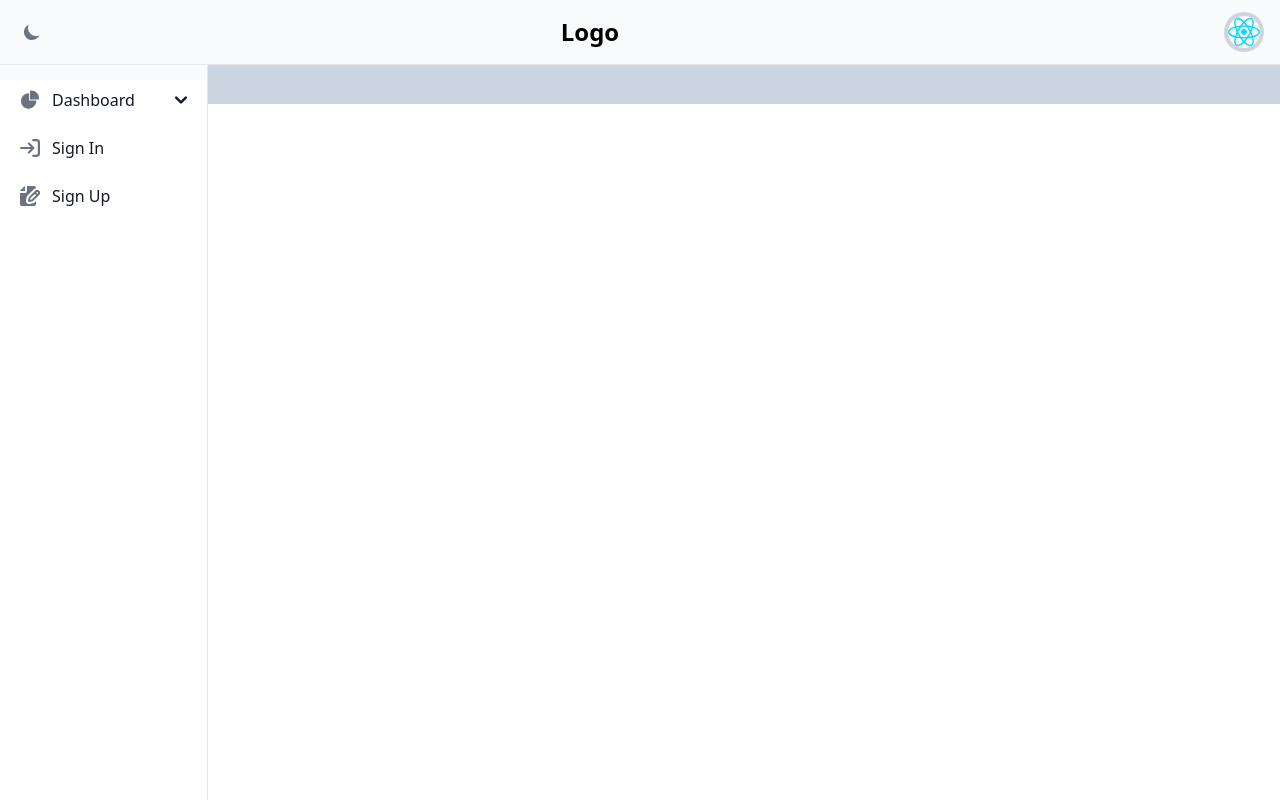
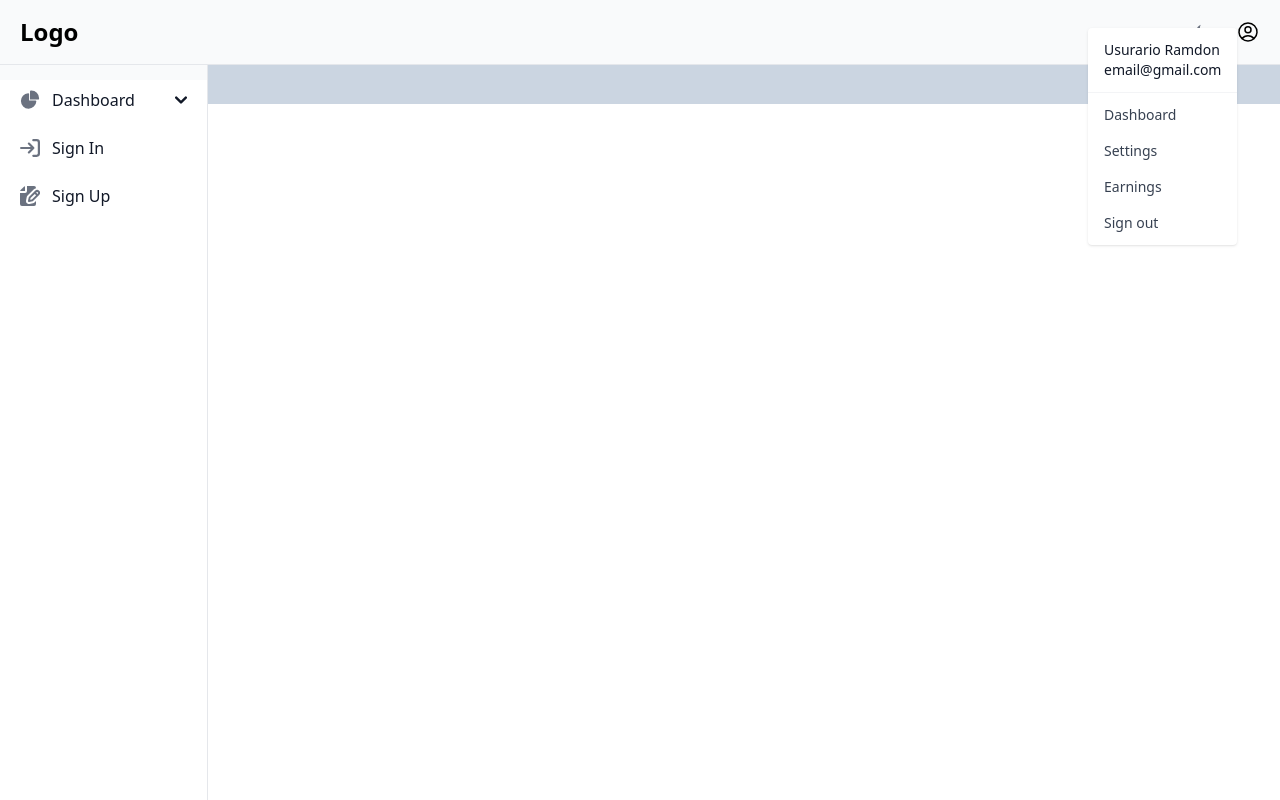
Before and after one commit to wolfsoul01/Frontend-Guarder-a-, a React (Vite) app: page /dashbord in a window 1280 px wide. Both pictures are taken after a click on the button "Open user menu". Built offline with nearby package versions, Linux system fonts and the light colour scheme.

Commit message:
Udpate styles navbar dasbord

```diff
--- a/src/components/Dasbord/SideBar/Nav.jsx
+++ b/src/components/Dasbord/SideBar/Nav.jsx
@@ -1,23 +1,23 @@
-import {NavLink} from 'react-router-dom'
+import { NavLink } from 'react-router-dom'
 import react from '../../../assets/react.svg'
-import {  DarkThemeToggle } from 'flowbite-react';
+import { DarkThemeToggle } from 'flowbite-react'
+import { useState } from 'react'
+import { Avatar } from '../../Icons'
 // eslint-disable-next-line react/prop-types
-export function Nav ({handleClick}) {
+export function Nav ({ handleClick }) {
+  const [isOpen, setisOpen] = useState(false)
 
   return (
     <>
-
       <nav className='fixed top-0 z-50 w-full bg-gray-50 border-b border-gray-200 dark:bg-gray-800 dark:border-gray-700'>
         <div className='px-3 py-3 lg:px-5 lg:pl-3'>
           <div className='flex items-center justify-between'>
-          <DarkThemeToggle></DarkThemeToggle>
             <div className='flex items-center justify-start relative'>
               <button
                 type='button'
                 className='inline-flex items-center p-2 text-sm text-gray-500 rounded-lg sm:hidden hover:bg-gray-100 focus:outline-none focus:ring-2 focus:ring-gray-200 dark:text-gray-400 dark:hover:bg-gray-700 dark:focus:ring-gray-600'
                 onClick={handleClick}
               >
-
                 <svg
                   className='w-6 h-6'
                   aria-hidden='true'
@@ -32,7 +32,7 @@ export function Nav ({handleClick}) {
                   ></path>
                 </svg>
               </button>
-              <NavLink  to={'/'} className='flex ml-2 md:mr-24'>
+              <NavLink to={'/'} className='flex ml-2 md:mr-24'>
                 <span className='self-center text-xl font-semibold sm:text-2xl whitespace-nowrap dark:text-white'>
                   Logo
                 </span>
@@ -40,37 +40,35 @@ export function Nav ({handleClick}) {
             </div>
             <div className='flex items-center'>
               <div className='flex items-center ml-3 relative'>
-                <div>
+                <div className='flex gap-3 items-center'>
+                  <DarkThemeToggle></DarkThemeToggle>
+
                   <button
                     type='button'
-                    className='flex text-sm  rounded-full focus:ring-4 focus:ring-gray-300 dark:focus:ring-gray-600'
-                    aria-expanded='false'
-                    data-dropdown-toggle='dropdown-user'
+                    className='flex text-sm  rounded-full  focus:ring-gray-300 dark:focus:ring-gray-600 group'
+                    onClick={() => setisOpen(!isOpen)}
                   >
                     <span className='sr-only'>Open user menu</span>
-                    <img
-                      className='w-8 h-8 rounded-full bg-transparent'
-                      src={react}
-                      alt='user photo'
-                    />
+                    <Avatar styles={'dark:text-white/80'}/>
                   </button>
                 </div>
                 <div
-                  className='z-50 absolute hidden top-0 -left-40 my-4 text-base list-none bg-white divide-y divide-gray-100 rounded shadow dark:bg-gray-700 dark:divide-gray-600'
-                  id='dropdown-user'
+                  className={`z-50 absolute ${
+                    isOpen ? '' : 'hidden'
+                  }  top-0 -left-24 my-4 text-base list-none bg-white divide-y divide-gray-100 rounded shadow dark:bg-gray-700 dark:divide-gray-600`}
                 >
                   <div className='px-4 py-3' role='none'>
                     <p
                       className='text-sm text-gray-900 dark:text-white'
                       role='none'
                     >
-                      Neil Sims
+                      Usurario Ramdon
                     </p>
                     <p
                       className='text-sm font-medium text-gray-900 truncate dark:text-gray-300'
                       role='none'
                     >
-                      neil.sims@flowbite.com
+                      email@gmail.com
                     </p>
                   </div>
                   <ul className='py-1' role='none'>
--- a/src/components/Home/Navbar.jsx
+++ b/src/components/Home/Navbar.jsx
@@ -68,7 +68,7 @@ export function Navbar () {
                   <span className='absolute left-0 bottom-0 bg-teal-400 w-0 group-hover:w-full h-[2px] transition-all duration-150 '></span>
                 </li>
                 <li className='relative group '>
-                  <NavLink to={'/dashbord'}>Dashbord</NavLink>
+                  <NavLink to={'/dashbord/kids'}>Dashbord</NavLink>
                   <span className='absolute left-0 bottom-0 bg-teal-400 w-0 group-hover:w-full h-[2px] transition-all duration-150 '></span>
                 </li>
               </ul>
--- a/src/components/Icons.jsx
+++ b/src/components/Icons.jsx
@@ -89,13 +89,41 @@ export function Add () {
   )
 }
 
-
 // eslint-disable-next-line react/prop-types
-export function ArrowRigth ({styles}) {
+export function ArrowRigth ({ styles }) {
   return (
-    <svg xmlns="http://www.w3.org/2000/svg" fill="none" viewBox="0 0 24 24" strokeWidth={1.5} stroke="currentColor" className={`w-6 h-6 ${styles}`}>
-  <path strokeLinecap="round" strokeLinejoin="round" d="M4.5 12h15m0 0l-6.75-6.75M19.5 12l-6.75 6.75" />
-</svg>
-
+    <svg
+      xmlns='http://www.w3.org/2000/svg'
+      fill='none'
+      viewBox='0 0 24 24'
+      strokeWidth={1.5}
+      stroke='currentColor'
+      className={`w-6 h-6 ${styles}`}
+    >
+      <path
+        strokeLinecap='round'
+        strokeLinejoin='round'
+        d='M4.5 12h15m0 0l-6.75-6.75M19.5 12l-6.75 6.75'
+      />
+    </svg>
   )
 }
+// eslint-disable-next-line react/prop-types
+export function Avatar ({ styles }) {
+  return (
+    <svg
+      xmlns='http://www.w3.org/2000/svg'
+      fill='none'
+      viewBox='0 0 24 24'
+      strokeWidth={1.5}
+      stroke='currentColor'
+      className={`w-6 h-6 ${styles}`}
+    >
+      <path
+        strokeLinecap='round'
+        strokeLinejoin='round'
+        d='M17.982 18.725A7.488 7.488 0 0012 15.75a7.488 7.488 0 00-5.982 2.975m11.963 0a9 9 0 10-11.963 0m11.963 0A8.966 8.966 0 0112 21a8.966 8.966 0 01-5.982-2.275M15 9.75a3 3 0 11-6 0 3 3 0 016 0z'
+      />
+    </svg>
+  )
+}
```
